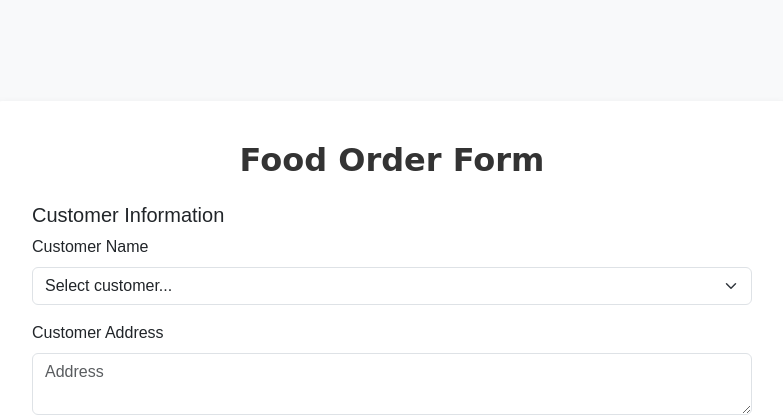
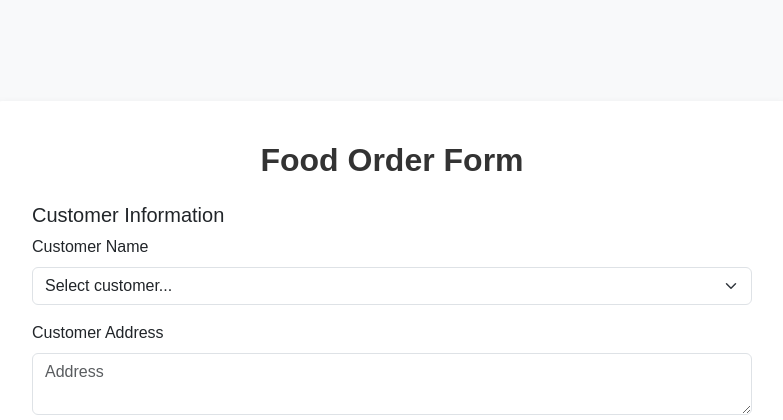
Before and after one commit to Kaayathri15/order-form, a PHP site: page / in a window 1280 px wide. Shown: the top 420 px of the page, without its empty margins (248-1031 px from the left). Run offline with PHP 8.4, Linux system fonts and the light colour scheme.

Commit message:
change font family

```diff
--- a/style.css
+++ b/style.css
@@ -12,7 +12,7 @@
   h2 {
     font-weight: bold;
     color: #333;
-    font-family: 'Lobster', cursive;
+    font-family: 'Arial', cursive;
   }
   .btn-primary {
     background-color: rgb(0, 13, 255);
```
